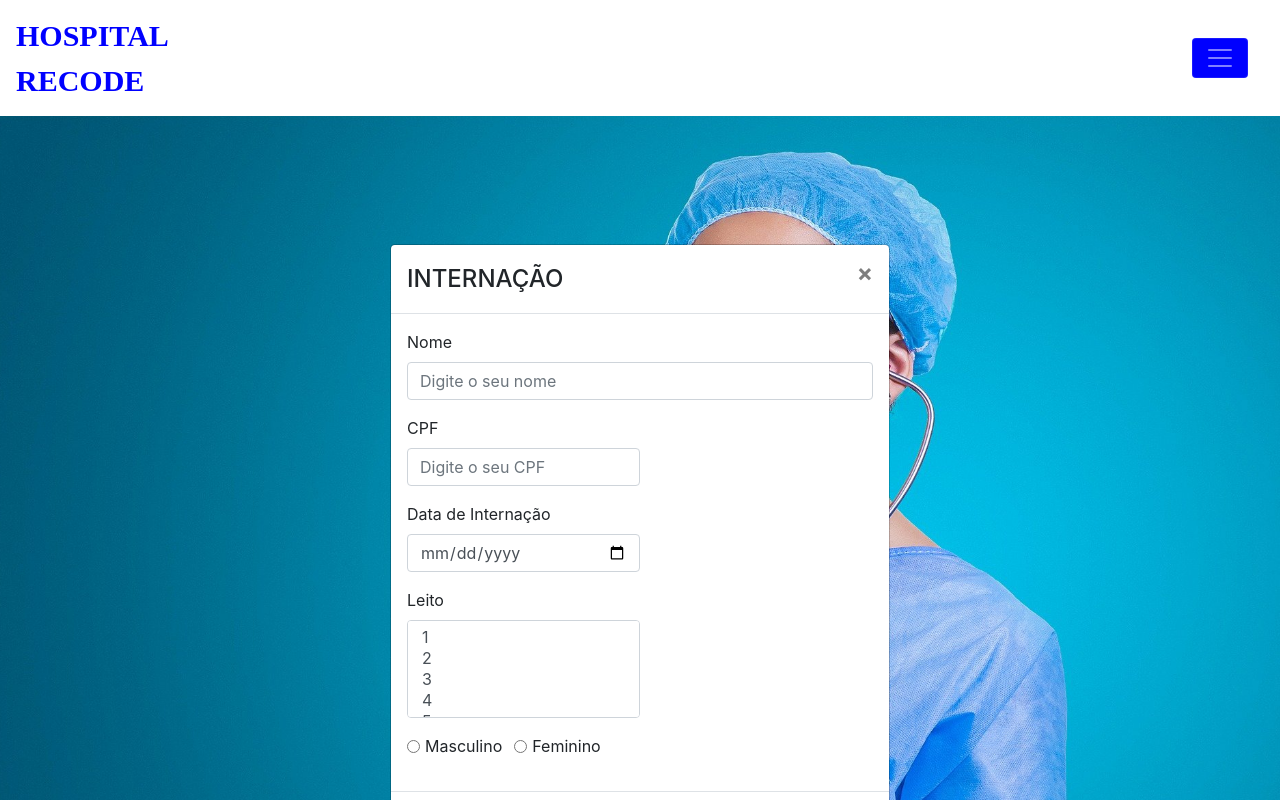
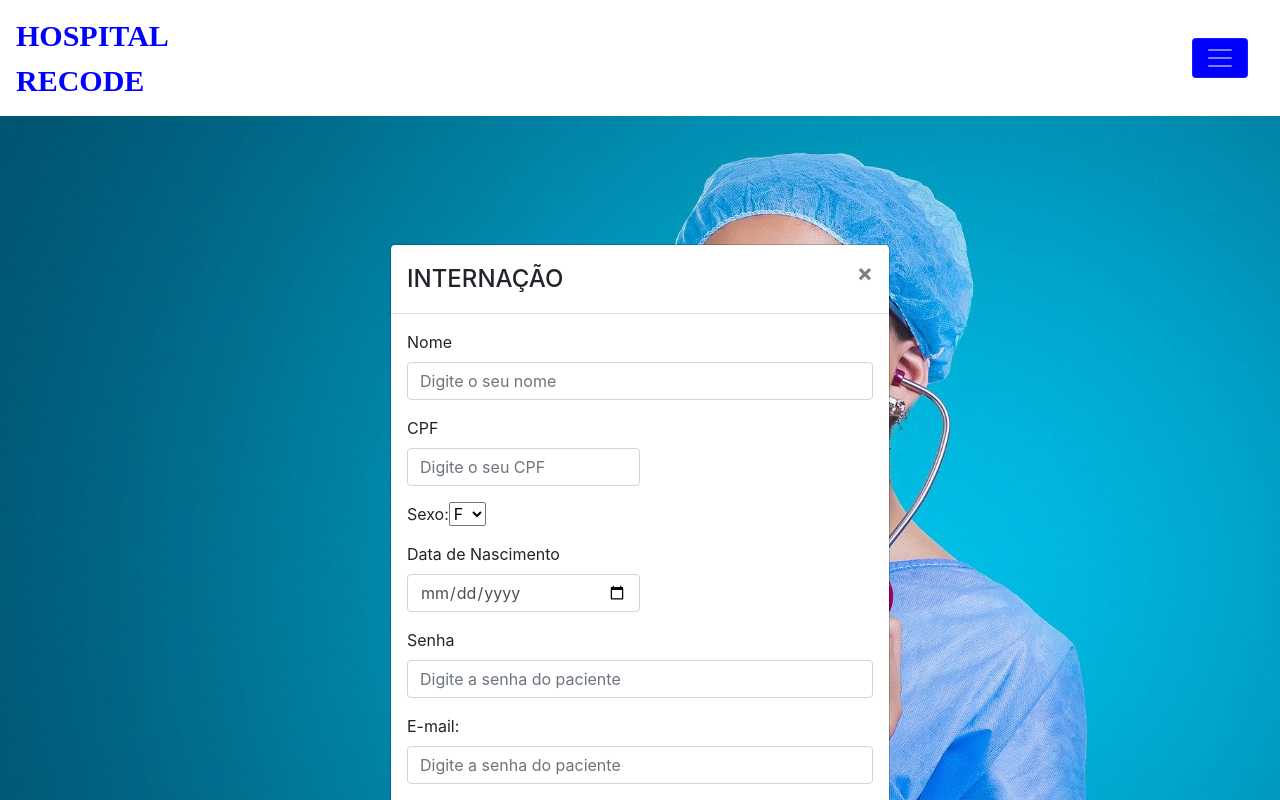
Before and after one commit to matheus-gui/RecodeHospFront, a React (Create React App) app: page /internacao in a window 1280 px wide. Shown: the top 800 px of the page. Built offline with nearby package versions, Linux system fonts and the light colour scheme.

Commit message:
Internação funcionando com o Banco de Dados

```diff
--- a/src/pages/Internacao/index.js
+++ b/src/pages/Internacao/index.js
@@ -1,8 +1,37 @@
-import React from 'react'
+import React, { useState } from 'react'
 import Page from '../../components/Page'
 import {Modal, Button, Form} from 'react-bootstrap';
+import api from '../../services/api';
 
 const Recepcao = () => {
+
+
+
+    const [form, setForm] = useState(
+        {nome: "",
+        cpf: "",
+        sexo: "",
+        data_nascimento: "",
+        senha: "",
+        email: ""});
+
+    const onChange = (event) =>{
+        const {target: {name, value}} = event;
+        console.log(form)
+        setForm({
+            ...form,
+            [name]:value,
+        })
+    };
+
+    const onSubmit = () => {
+        const data = {...form}
+        window.alert(data)
+        api.post('/paciente', data)
+	    .then(({data}) => console.log(data))
+        .catch((error) => console.log(error))
+    }
+
     return (
         <Page>
             <Modal.Dialog>
@@ -11,47 +40,82 @@ const Recepcao = () => {
                 </Modal.Header>
                 <Form>
                     <Modal.Body>
-                        <p>
-                            <Form.Group controlId="formBasicEmail">
+                        <div>
+                            <Form.Group>
                                 <Form.Label>Nome</Form.Label>
-                                <Form.Control type="text" placeholder="Digite o seu nome" />
+                                <Form.Control
+                                value={form.nome}
+                                name="nome"
+                                type="text"
+                                placeholder="Digite o seu nome"
+                                onChange={onChange} />
                             </Form.Group>
-                        </p>
-                        <p>
-                            <Form.Group controlId="formBasicEmail" style={{width:'50%'}}>
+                        </div>
+                        <div>
+                            <Form.Group style={{width:'50%'}}>
                                 <Form.Label>CPF</Form.Label>
-                                <Form.Control type="number" placeholder="Digite o seu CPF" />
+                                <Form.Control
+                                value={form.cpf}
+                                name="cpf"
+                                type="number"
+                                placeholder="Digite o seu CPF"
+                                onChange={onChange} />
                             </Form.Group>
-                        </p>
-                        <p>
-                            <Form.Group controlId="formBasicEmail" style={{width:'50%'}}>
-                                <Form.Label>Data de Internação</Form.Label>
-                                <Form.Control type="date" placeholder="Digite o seu CPF" />
+                        </div>
+
+                        <div>
+                        <Form.Label>Sexo:</Form.Label>
+                        <Form.Group
+                        as="select"
+                        name="sexo"
+                        onChange={onChange}
+                        value={form.sexo}
+                        >
+                            <option>F</option>
+                            <option>M</option>
+                        </Form.Group>
+                        </div>
+
+                        <div>
+                            <Form.Group style={{width:'50%'}}>
+                                <Form.Label>Data de Nascimento</Form.Label>
+                                <Form.Control
+                                value={form.data_nascimento}
+                                name="data_nascimento"
+                                type="date"
+                                placeholder="Digite o seu CPF"
+                                onChange={onChange}/>
                             </Form.Group>
-                        </p>
-                        <p>
-                            <Form.Group controlId="formBasicEmail" style={{width:'50%'}}>
-                                <Form.Label>Leito</Form.Label>
-                                <Form.Control as="select" multiple>
-                                    <option>1</option>
-                                    <option>2</option>
-                                    <option>3</option>
-                                    <option>4</option>
-                                    <option>5</option>
-                                </Form.Control>
+                        </div>
+                        <div>
+                        <Form.Group>
+                                <Form.Label>Senha</Form.Label>
+                                <Form.Control
+                                value={form.senha}
+                                name="senha"
+                                type="password"
+                                placeholder="Digite a senha do paciente"
+                                onChange={onChange}/>
                             </Form.Group>
-                        </p>
-                        {['radio'].map((type) => (
-                        <p key={`inline-${type}`} className="mb-3">
-                            <Form.Check inline label="Masculino" type={type} id={`inline-${type}-1`} />
-                            <Form.Check inline label="Feminino" type={type} id={`inline-${type}-2`} />
-                        </p>
-                        ))}
+                        </div>
+
+                        <div>
+                        <Form.Group >
+                                <Form.Label>E-mail:</Form.Label>
+                                <Form.Control
+                                value={form.email}
+                                name="email"
+                                type="email"
+                                placeholder="Digite a senha do paciente"
+                                onChange={onChange}/>
+                            </Form.Group>
+                        </div>
+
                     </Modal.Body>
 
                     <Modal.Footer>
-                        <Button variant="primary" type="submit">Cadastrar</Button>
-                        <Button variant="danger" type="reset">Apagar</Button>
+                        <Button variant="primary" onClick={onSubmit}>Cadastrar</Button>
+
 
                     </Modal.Footer>
                     </Form>
--- a/src/pages/Transferencia/Transferencia.js
+++ b/src/pages/Transferencia/Transferencia.js
@@ -95,13 +95,6 @@ const Transferencia = () => {
                         <ListGroup.Item action onClick={toggleDropdown}>
                             This one is a button
                         </ListGroup.Item>
-                        <ListGroup.Item action onClick={toggleDropdown}>
-                            This one is a button
-                        </ListGroup.Item>
-                        <ListGroup.Item action onClick={toggleDropdown}>
-                            This one is a button
-                        </ListGroup.Item>
-
                     </ListGroup>
                 </Card.Body>
                 <Card.Footer><Button variant="danger" style={{float:"right"}}>Voltar</Button></Card.Footer>
```
